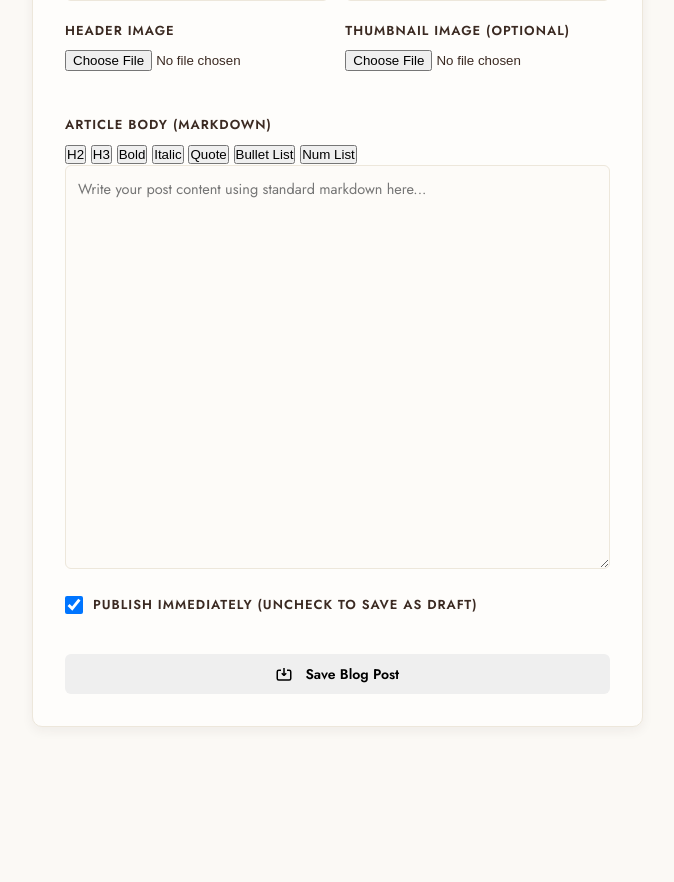
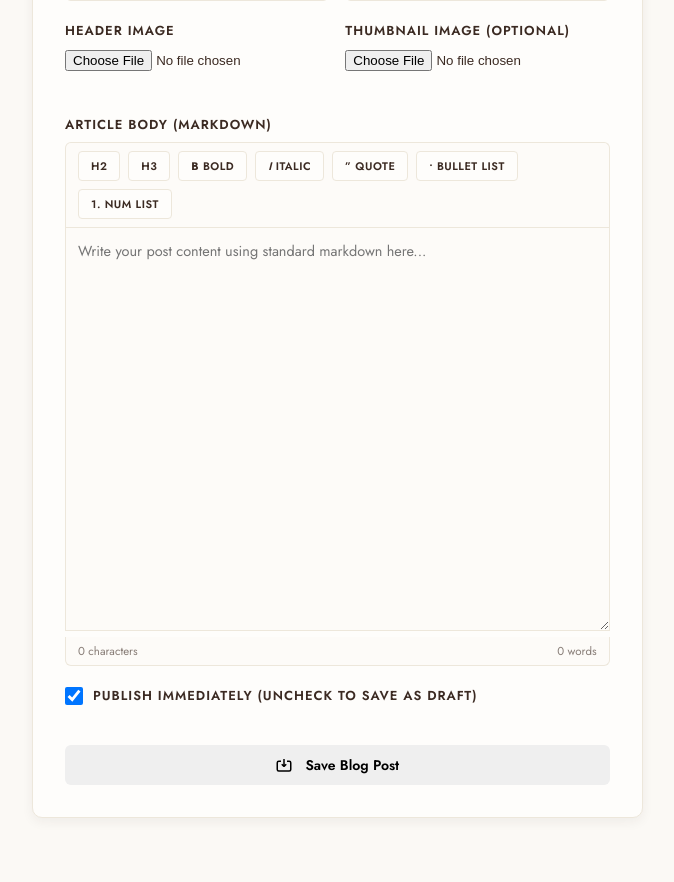
Before and after one commit to TheGameisYash/rtchocosPHP, a PHP site: page /admin/blog-editor.php in a window 1280 px wide. Shown: the part 801-1683 px from the top of the page, without its empty margins (268-942 px from the left). Before the commit the page ends 1528 px from the top, so only its background shows below. Run offline with PHP 8.4, Linux system fonts and the light colour scheme; the visitor is signed in with stand-in values (Sample User, id 1); data that the repository does not hold is empty.

Commit message:
feat: enhance blog editor user friendliness with live client image upload preview, stats counters, and styled toolbar

```diff
--- a/admin/admin-style.css
+++ b/admin/admin-style.css
@@ -616,3 +616,66 @@ table.admin-table tr:hover td {
     from { opacity: 0; }
     to { opacity: 1; }
 }
+
+/* --- MARKDOWN EDITOR TOOLBAR & STATS --- */
+.markdown-toolbar {
+    display: flex;
+    gap: 8px;
+    background: #fdfbf8;
+    border: 1px solid var(--cream-dark);
+    border-bottom: none;
+    border-top-left-radius: 6px;
+    border-top-right-radius: 6px;
+    padding: 8px 12px;
+    align-items: center;
+    flex-wrap: wrap;
+}
+.markdown-toolbar button {
+    background: var(--white);
+    border: 1px solid var(--cream-dark);
+    border-radius: 4px;
+    color: var(--brown);
+    padding: 6px 12px;
+    font-size: 11px;
+    font-weight: 600;
+    cursor: pointer;
+    transition: all var(--transition);
+    font-family: 'Jost', sans-serif;
+    text-transform: uppercase;
+    letter-spacing: 0.5px;
+}
+.markdown-toolbar button:hover {
+    background: var(--cream);
+    border-color: var(--gold);
+    color: var(--gold);
+}
+.markdown-textarea {
+    border-top-left-radius: 0 !important;
+    border-top-right-radius: 0 !important;
+    border-bottom-left-radius: 0 !important;
+    border-bottom-right-radius: 0 !important;
+    min-height: 400px;
+}
+.textarea-stats {
+    background: #fdfbf8;
+    border: 1px solid var(--cream-dark);
+    border-top: none;
+    border-bottom-left-radius: 6px;
+    border-bottom-right-radius: 6px;
+}
+.form-group .form-control {
+    transition: all var(--transition);
+}
+.form-group .form-control:focus {
+    outline: none;
+    border-color: var(--gold) !important;
+    background: var(--white) !important;
+    box-shadow: 0 0 0 3px rgba(199, 166, 106, 0.15) !important;
+}
+.file-preview img {
+    box-shadow: 0 4px 12px rgba(59,42,34,0.08);
+    transition: transform 0.2s ease;
+}
+.file-preview img:hover {
+    transform: scale(1.02);
+}
--- a/admin/blog-editor.php
+++ b/admin/blog-editor.php
@@ -284,23 +284,19 @@ render_admin_header($isEdit ? "Edit Post" : "New Post", "blogs");
             <div style="display:grid; grid-template-columns: 1fr 1fr; gap: 16px; margin-bottom: 24px;">
                 <div class="form-group">
                     <label for="header_image">Header Image</label>
-                    <input type="file" id="header_image" name="header_image" class="form-control">
-                    <?php if (!empty($post['image_path'])): ?>
-                        <div class="file-preview">
-                            <img src="../<?php echo htmlspecialchars($post['image_path']); ?>" alt="Current Header">
-                            <div style="font-size:11px; padding:4px; text-align:center; background:#eee;">Current Header</div>
-                        </div>
-                    <?php endif; ?>
+                    <input type="file" id="header_image" name="header_image" class="form-control" onchange="previewImage(this, 'header-preview-img', 'header-preview-container')">
+                    <div class="file-preview" id="header-preview-container" style="<?php echo !empty($post['image_path']) ? '' : 'display:none;'; ?> margin-top:10px;">
+                        <img id="header-preview-img" src="<?php echo !empty($post['image_path']) ? '../' . htmlspecialchars($post['image_path']) : ''; ?>" alt="Header Preview" style="max-width:100%; height:120px; object-fit:cover; border-radius:6px; border:1px solid var(--cream-dark); display:block;">
+                        <div style="font-size:11px; padding:4px; text-align:center; background:#eee; border-radius: 0 0 6px 6px;">Header Image Preview</div>
+                    </div>
                 </div>
                 <div class="form-group">
                     <label for="thumbnail_image">Thumbnail Image (Optional)</label>
-                    <input type="file" id="thumbnail_image" name="thumbnail_image" class="form-control">
-                    <?php if (!empty($post['thumbnail_path'])): ?>
-                        <div class="file-preview">
-                            <img src="../<?php echo htmlspecialchars($post['thumbnail_path']); ?>" alt="Current Thumbnail">
-                            <div style="font-size:11px; padding:4px; text-align:center; background:#eee;">Current Thumbnail</div>
-                        </div>
-                    <?php endif; ?>
+                    <input type="file" id="thumbnail_image" name="thumbnail_image" class="form-control" onchange="previewImage(this, 'thumbnail-preview-img', 'thumbnail-preview-container')">
+                    <div class="file-preview" id="thumbnail-preview-container" style="<?php echo !empty($post['thumbnail_path']) ? '' : 'display:none;'; ?> margin-top:10px;">
+                        <img id="thumbnail-preview-img" src="<?php echo !empty($post['thumbnail_path']) ? '../' . htmlspecialchars($post['thumbnail_path']) : ''; ?>" alt="Thumbnail Preview" style="max-width:100%; height:120px; object-fit:cover; border-radius:6px; border:1px solid var(--cream-dark); display:block;">
+                        <div style="font-size:11px; padding:4px; text-align:center; background:#eee; border-radius: 0 0 6px 6px;">Thumbnail Image Preview</div>
+                    </div>
                 </div>
             </div>
 
@@ -309,13 +305,17 @@ render_admin_header($isEdit ? "Edit Post" : "New Post", "blogs");
                 <div class="markdown-toolbar">
                     <button type="button" onclick="insertAtTextarea('## ', '')">H2</button>
                     <button type="button" onclick="insertAtTextarea('### ', '')">H3</button>
-                    <button type="button" onclick="insertAtTextarea('**', '**')">Bold</button>
-                    <button type="button" onclick="insertAtTextarea('*', '*')">Italic</button>
-                    <button type="button" onclick="insertAtTextarea('> ', '')">Quote</button>
-                    <button type="button" onclick="insertAtTextarea('- ', '')">Bullet List</button>
-                    <button type="button" onclick="insertAtTextarea('1. ', '')">Num List</button>
+                    <button type="button" onclick="insertAtTextarea('**', '**')"><b>B</b> Bold</button>
+                    <button type="button" onclick="insertAtTextarea('*', '*')"><i>I</i> Italic</button>
+                    <button type="button" onclick="insertAtTextarea('> ', '')">” Quote</button>
+                    <button type="button" onclick="insertAtTextarea('- ', '')">• Bullet List</button>
+                    <button type="button" onclick="insertAtTextarea('1. ', '')">1. Num List</button>
                 </div>
                 <textarea id="content" name="content" rows="18" class="form-control markdown-textarea" required placeholder="Write your post content using standard markdown here..."><?php echo htmlspecialchars($post['content']); ?></textarea>
+                <div class="textarea-stats" style="font-size: 11.5px; color: rgba(59,42,34,0.6); display: flex; justify-content: space-between; padding: 6px 12px; background: #fdfbf8; border: 1px solid var(--cream-dark); border-top: none; border-bottom-left-radius: 6px; border-bottom-right-radius: 6px;">
+                    <span id="char-count">0 characters</span>
+                    <span id="word-count">0 words</span>
+                </div>
             </div>
 
             <div class="form-group" style="display:flex; align-items:center; gap: 10px;">
@@ -528,9 +528,34 @@ function parseMarkdown(markdown) {
     return html;
 }
 
+// Update live stats (word / char count)
+function updateStats() {
+    const text = contentEl.value;
+    const charCount = text.length;
+    const wordCount = text.trim() === '' ? 0 : text.trim().split(/\s+/).length;
+    document.getElementById('char-count').innerText = charCount + ' character' + (charCount !== 1 ? 's' : '');
+    document.getElementById('word-count').innerText = wordCount + ' word' + (wordCount !== 1 ? 's' : '');
+}
+
 // Update live markdown preview
 function updatePreview() {
     previewEl.innerHTML = parseMarkdown(contentEl.value);
+    updateStats();
+}
+
+// Client-side image upload preview helper
+function previewImage(input, previewId, containerId) {
+    const previewImg = document.getElementById(previewId);
+    const container = document.getElementById(containerId);
+
+    if (input.files && input.files[0]) {
+        const reader = new FileReader();
+        reader.onload = function(e) {
+            previewImg.src = e.target.result;
+            container.style.display = 'block';
+        }
+        reader.readAsDataURL(input.files[0]);
+    }
 }
 
 // Extract YouTube ID helper
```
